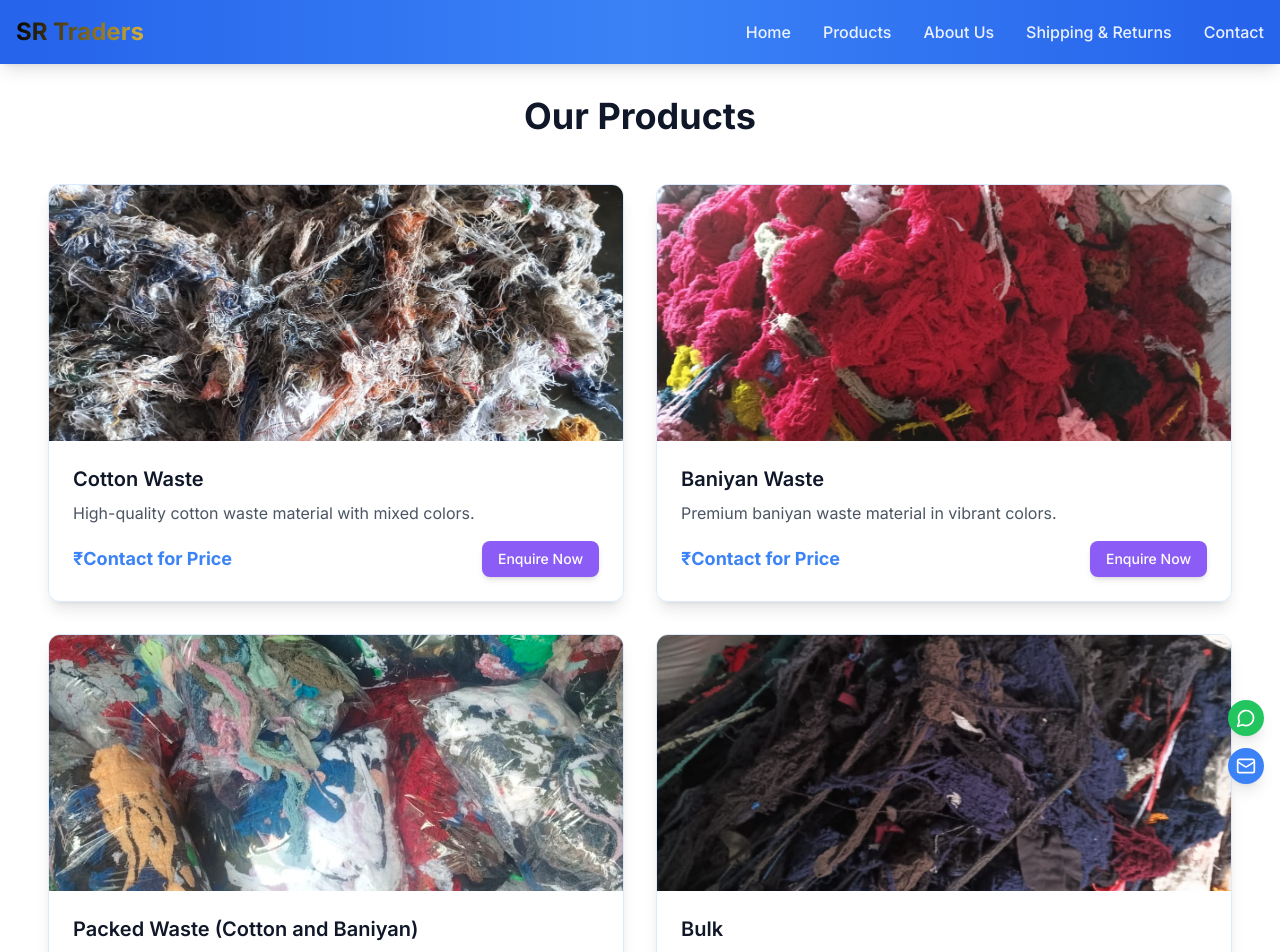
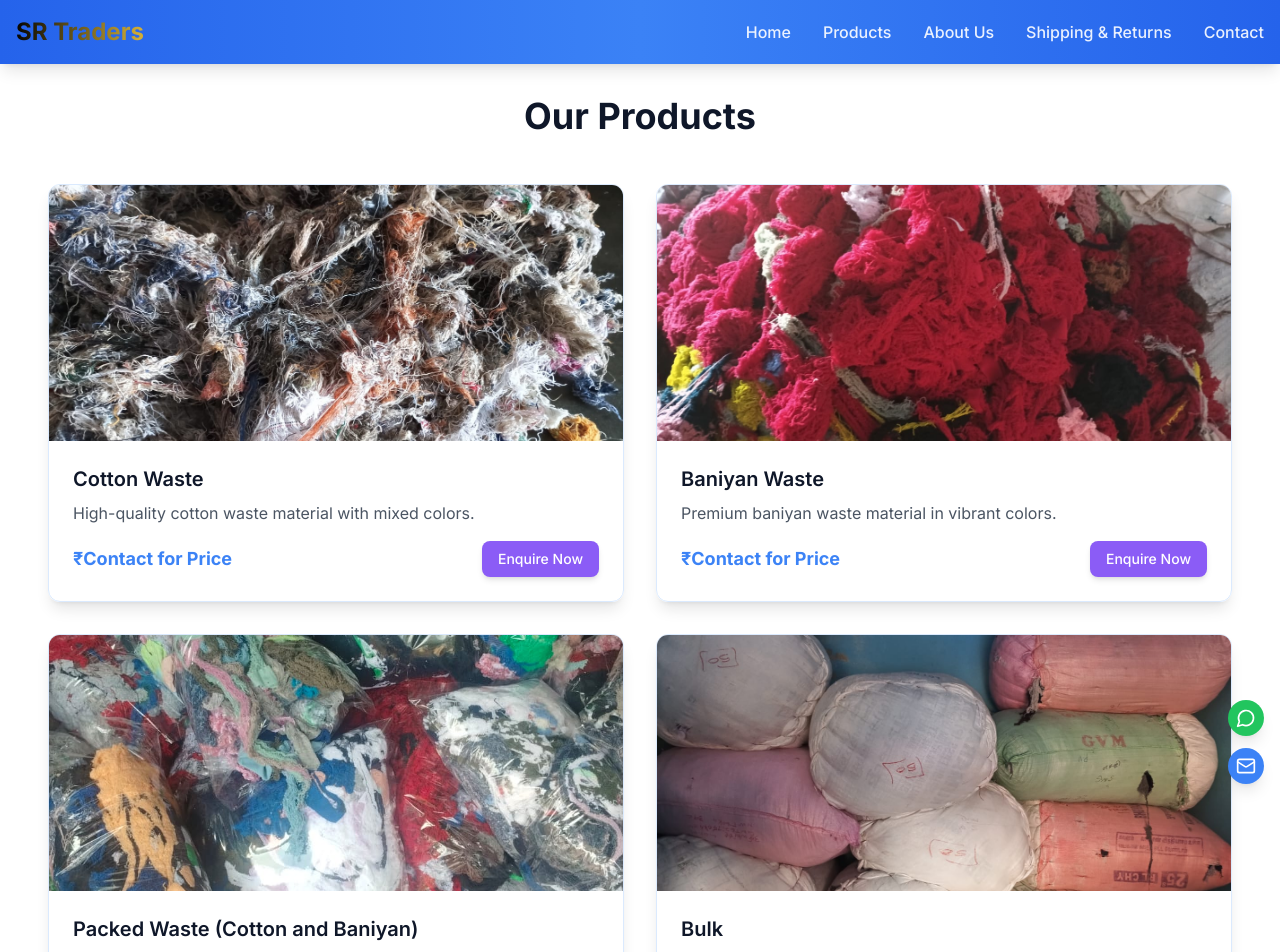
Before and after one commit to FRANNKENSTEINN/trader-space-hub, a React (Vite) app: page /products in a window 1280 px wide. Shown: the top 952 px of the page. Built offline with nearby package versions, Linux system fonts and the light colour scheme.

Commit message:
No changes made
This commit does not include any code changes.

```diff
--- a/src/pages/Products.tsx
+++ b/src/pages/Products.tsx
@@ -30,7 +30,7 @@ const products = [
     name: "Bulk",
     description: "Large quantity packages available for bulk orders.",
     price: "₹Contact for Price",
-    image: "/lovable-uploads/e14105a7-0390-4b18-89f5-7d4d36dcb993.png", // Updated with first new bulk image
+    image: "/lovable-uploads/1d6bbaf5-45cb-43c1-a1d9-14911178654f.png",
   },
   {
     id: 5,
```
